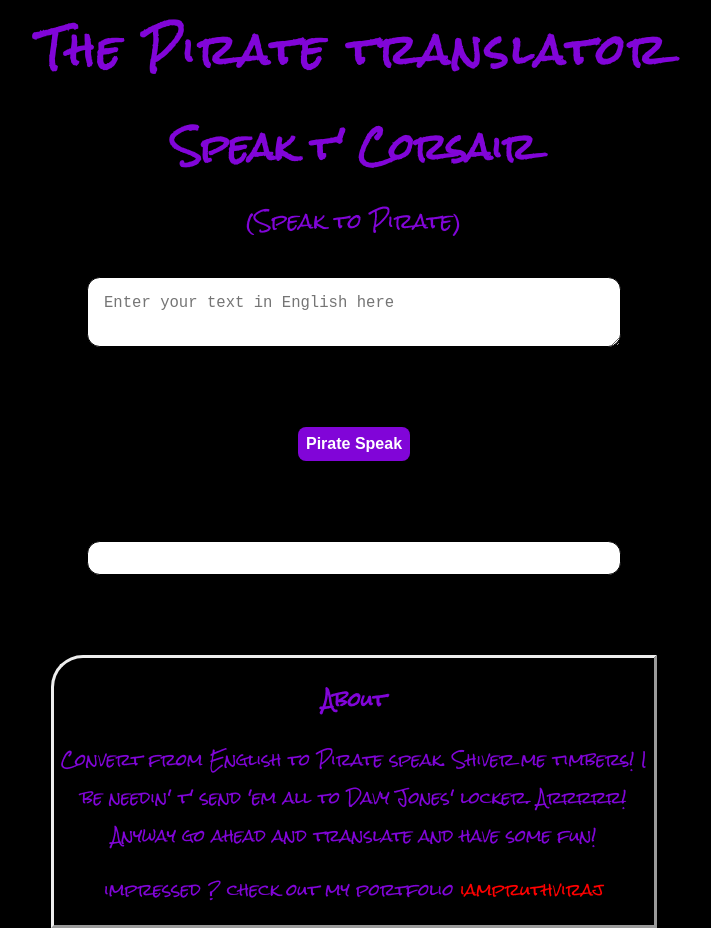
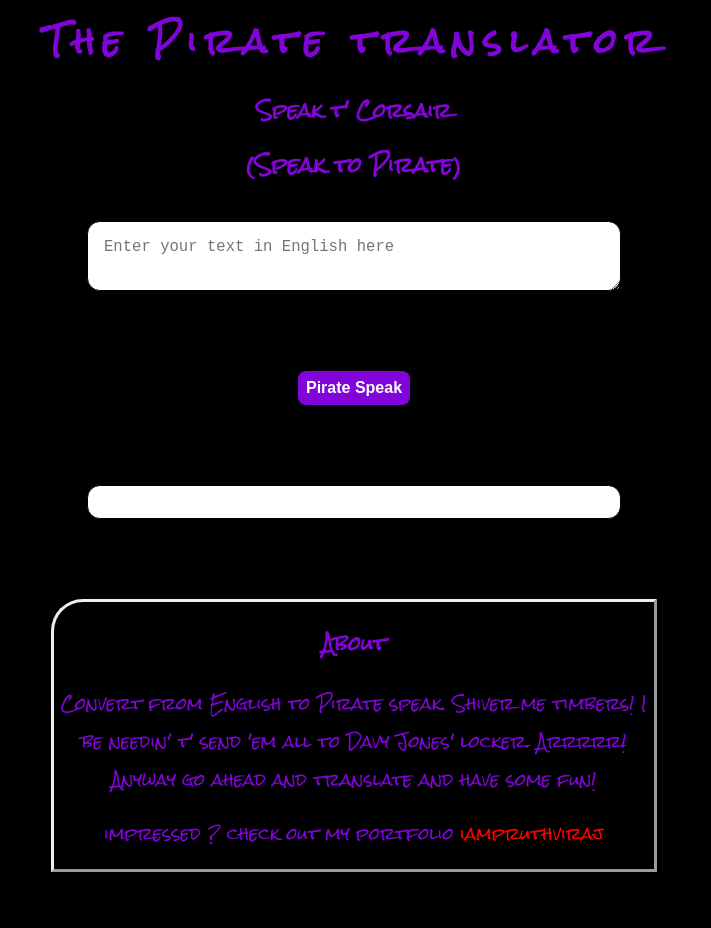
Before and after one commit to Pruthviraj-MV/emoji-translator, a plain HTML site: page index.html in a window 1280 px wide. Shown: the whole page, without its empty margins (286-997 px from the left). After the commit the page ends 872 px from the top, so only its background shows below. Drawn offline with Linux system fonts and the light colour scheme.

Commit message:
style: font

```diff
--- a/styles.css
+++ b/styles.css
@@ -23,22 +23,23 @@ body{
 
 .header-style{
     text-align: center;
+    font-weight: bold;
 
 }
 
 .header-style h1{
-    letter-spacing: 0.2rem;
+    letter-spacing: 0.5rem;
     margin-bottom: 0.5rem;
     margin-top: 0.2rem;
-    font-weight: bolder;
-    font-size: 40px;
+
+
 }
 
 .header-style h3{
 
     margin-bottom: 0.5rem;
     margin-top: 0.2rem;
-    font-size: 35px;
+
 }
 
 .header-style p{
```
